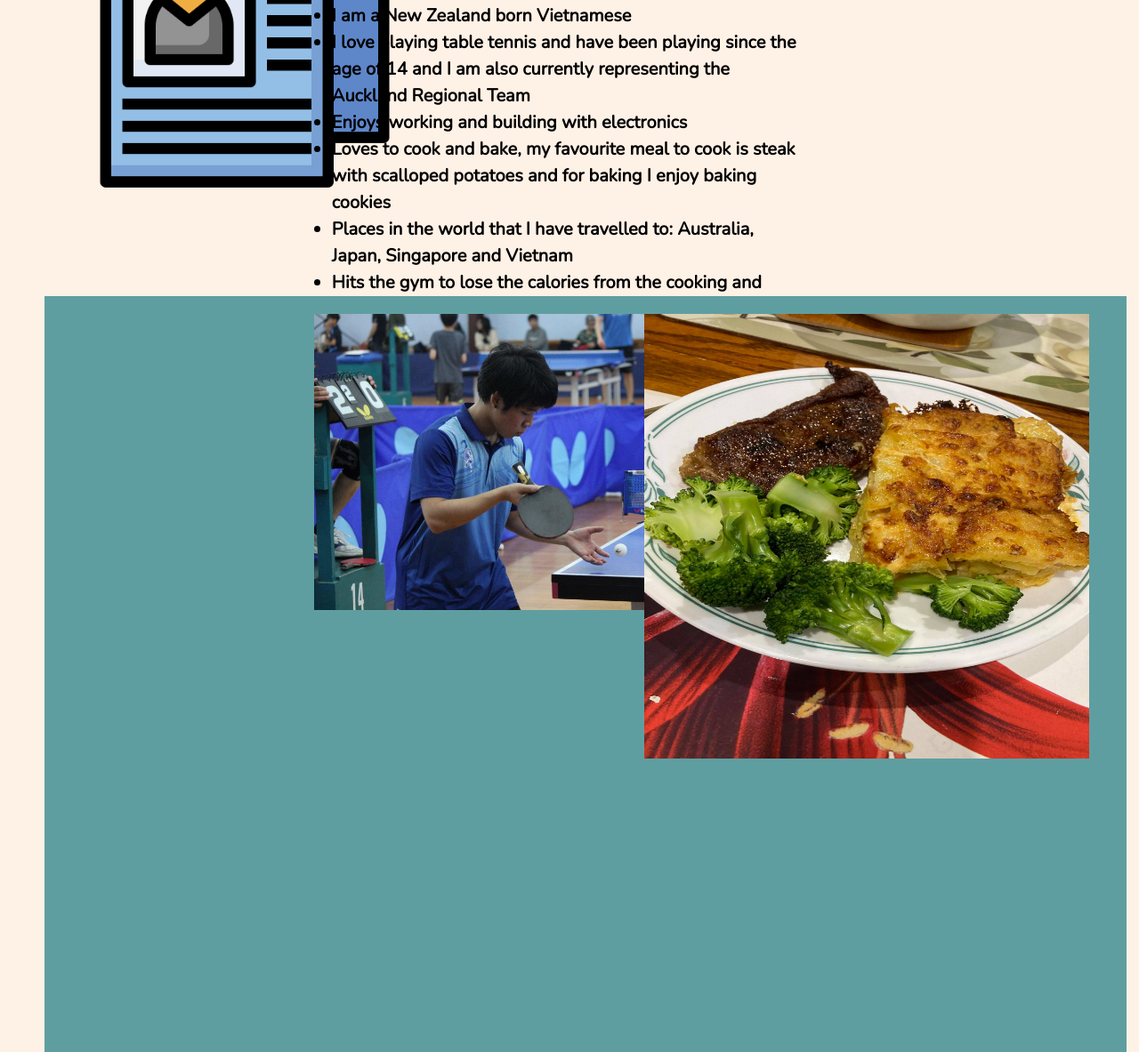
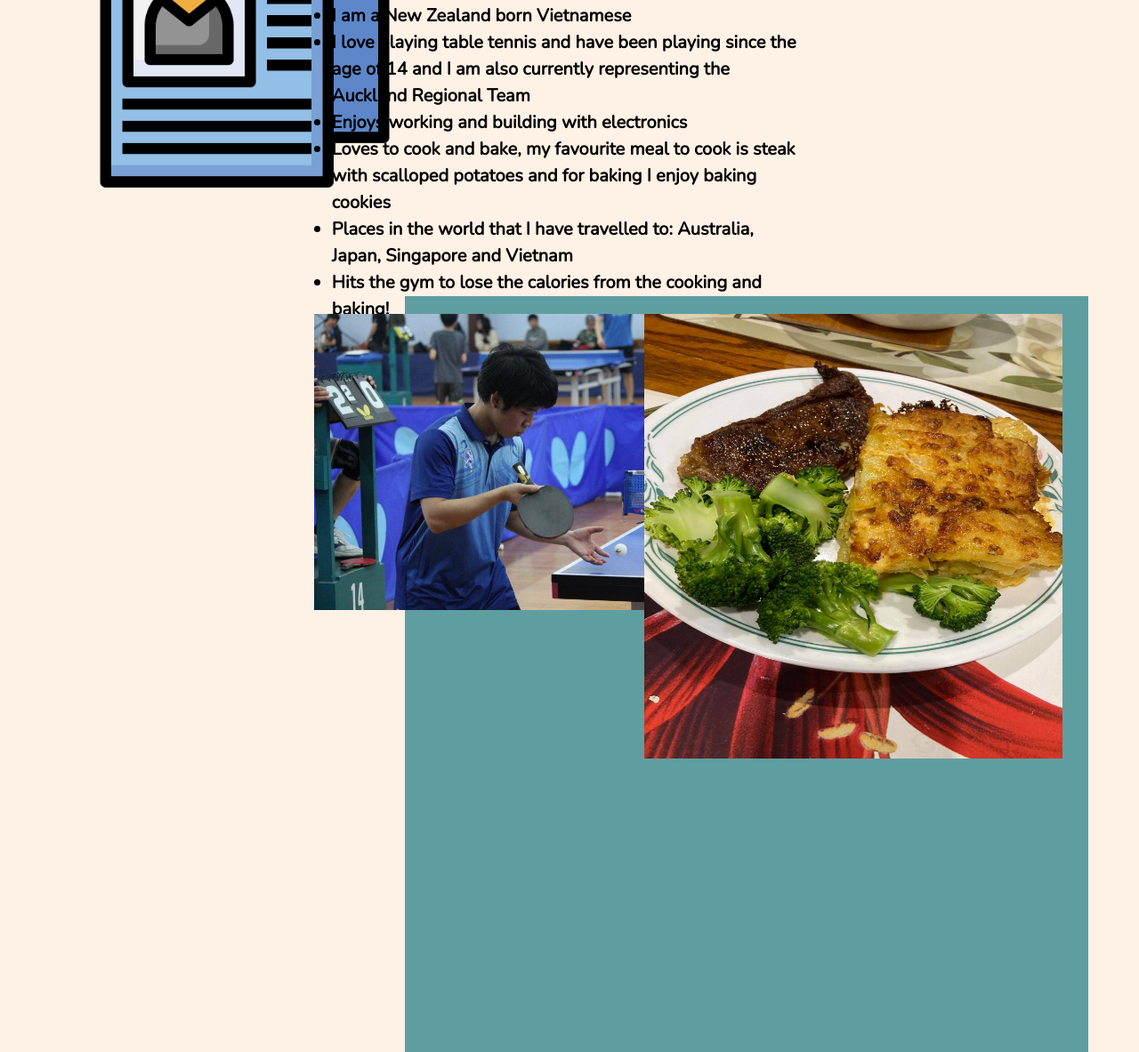
Before and after one commit to jugn881/CVWebsite, a plain HTML site: page aboutme.html in a window 1280 px wide. Shown: the part 417-1600 px from the top of the page at 89% size. Drawn offline with nearby package versions, Linux system fonts and the light colour scheme.

Commit message:
adjusted-collage-size

```diff
--- a/style.css
+++ b/style.css
@@ -135,11 +135,11 @@ h2 {
 .aboutme-bottomcontainer {
   position: absolute;
   background-color: cadetblue;
-  width: 95%;
-  height: 900px;
-  top: 700px;
+  width: 60%;
+  height: 850px;
+  top: 750px;
   bottom: auto;
-  margin: 50px;
+  margin-left: 455px;
 }
 
 #tt-photo {
@@ -152,7 +152,7 @@ h2 {
 
 #cooking {
   position: absolute;
-  width: 500px;
+  width: 470px;
   height: 500px;
   left: 55%;
   padding: 20px;
```
